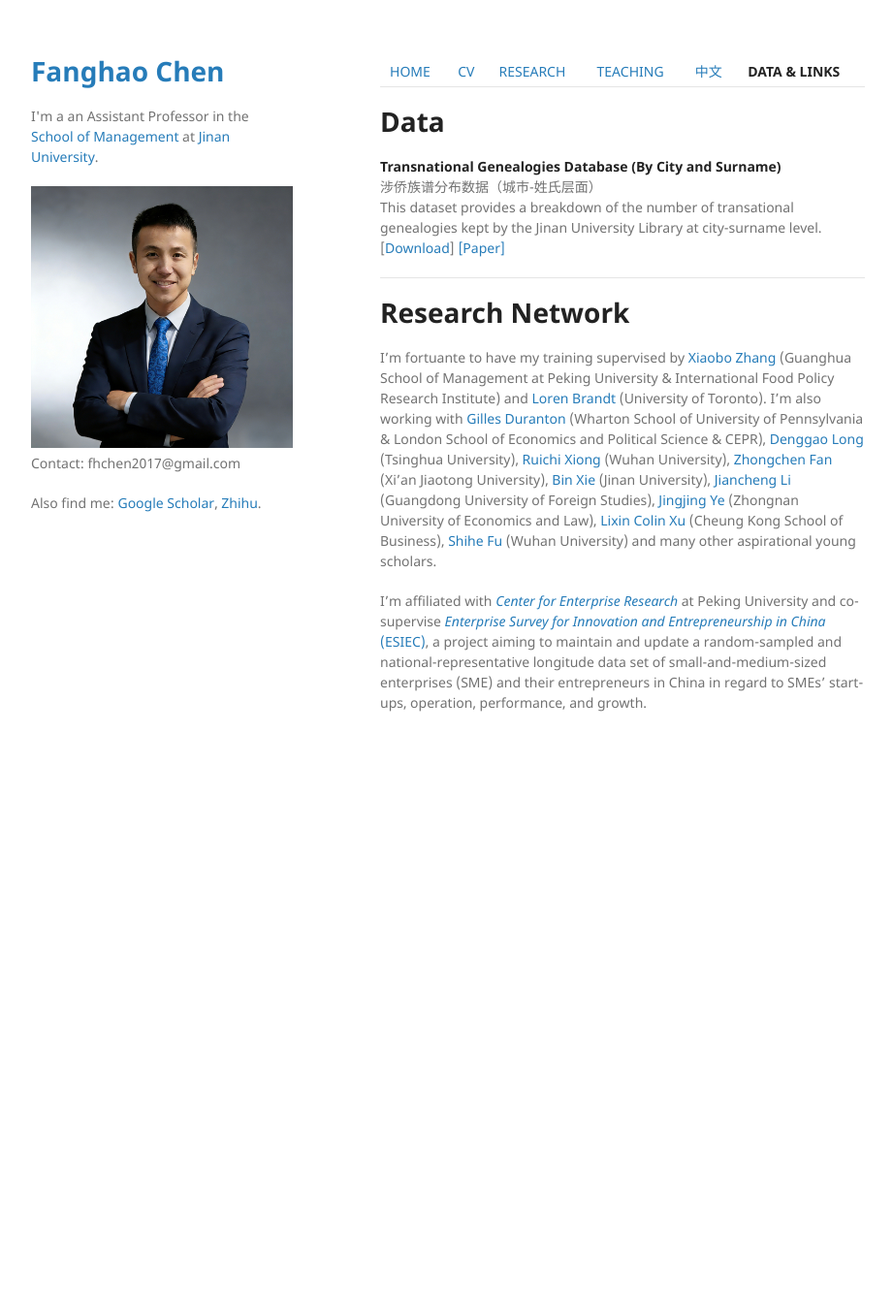
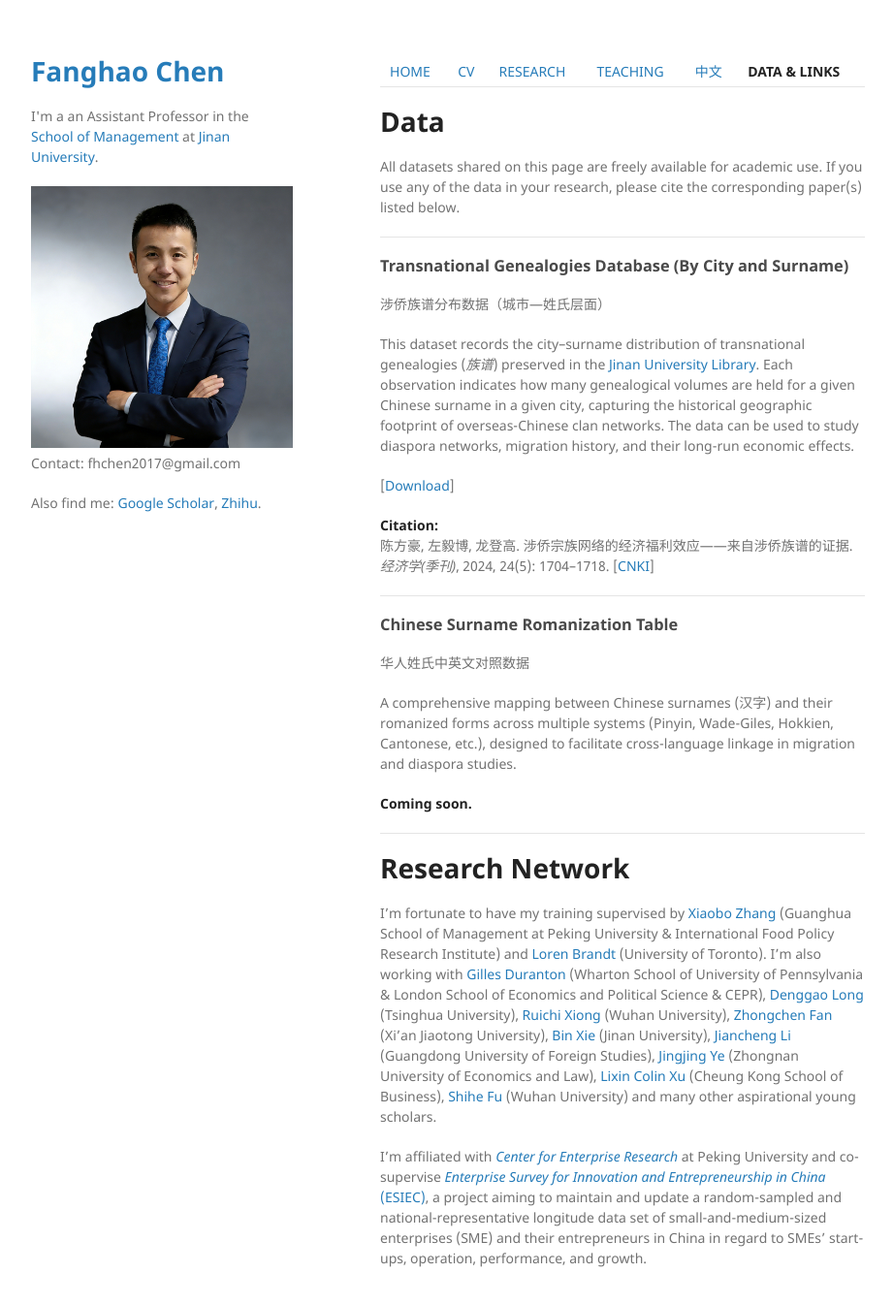
Before and after one commit to FanghaoChen/homepage, a Jekyll site: the page built from links.md, in a window 1280 px wide and 1378 px high. Shown: the top 1346 px of the window at 97% size, without its empty margins (178-1099 px from the left). Built offline with Jekyll 4.4.1, drawn with Linux system fonts in a browser that asks for light colours; our own code applies the rules of GitHub Pages for plain Markdown files.

Commit message:
refactor: polish Data section, add usage terms, surname romanization placeholder

```diff
--- a/links.md
+++ b/links.md
@@ -2,15 +2,34 @@
 
 # Data #
 
-**Transnational Genealogies Database (By City and Surname)** <br/>
-涉侨族谱分布数据（城市-姓氏层面）<br/>
-This dataset provides a breakdown of the number of transational genealogies kept by the Jinan University Library at city-surname level. <br/>
-[[Download](./assets/涉侨族谱分布241028.rar)]  [[Paper]](https://kns.cnki.net/kcms2/article/abstract?v=SY7jeTtuViJMznkgQ-EjaEMYuwccDQ8i1CVYb2JTAUldz2cGn8CmQKWtVXavF4tnpT0oY2Pe0xbDO3PRhPydu7rD4TcL5Fd1ffzXCK2k8c_dDrVUi6cm14eKUp6NFw6Yh50WArh7ImGAaYW0G_nYpmNQebBDWqZlUXZUybbL00i91mKjBBzHfrOHjOoNM480&uniplatform=NZKPT&language=CHS)
+All datasets shared on this page are freely available for academic use. If you use any of the data in your research, please cite the corresponding paper(s) listed below.
+{: .notice}
+
+---
+
+### Transnational Genealogies Database (By City and Surname) ###
+涉侨族谱分布数据（城市—姓氏层面）
+
+This dataset records the city–surname distribution of transnational genealogies (_族谱_) preserved in the [Jinan University Library](https://lib.jnu.edu.cn/). Each observation indicates how many genealogical volumes are held for a given Chinese surname in a given city, capturing the historical geographic footprint of overseas-Chinese clan networks. The data can be used to study diaspora networks, migration history, and their long-run economic effects.
+
+[[Download](./assets/涉侨族谱分布241028.rar)]
+
+**Citation:** <br/>
+陈方豪, 左毅博, 龙登高. 涉侨宗族网络的经济福利效应——来自涉侨族谱的证据. _经济学(季刊)_, 2024, 24(5): 1704–1718. [[CNKI](https://kns.cnki.net/kcms2/article/abstract?v=SY7jeTtuViJMznkgQ-EjaEMYuwccDQ8i1CVYb2JTAUldz2cGn8CmQKWtVXavF4tnpT0oY2Pe0xbDO3PRhPydu7rD4TcL5Fd1ffzXCK2k8c_dDrVUi6cm14eKUp6NFw6Yh50WArh7ImGAaYW0G_nYpmNQebBDWqZlUXZUybbL00i91mKjBBzHfrOHjOoNM480&uniplatform=NZKPT&language=CHS)]
+
+---
+
+### Chinese Surname Romanization Table ###
+华人姓氏中英文对照数据
+
+A comprehensive mapping between Chinese surnames (汉字) and their romanized forms across multiple systems (Pinyin, Wade-Giles, Hokkien, Cantonese, etc.), designed to facilitate cross-language linkage in migration and diaspora studies.
+
+**Coming soon.**
 
 ---
 
 # Research Network #
 
-I'm fortuante to have my training supervised by [Xiaobo Zhang](https://www.gsm.pku.edu.cn/jsjjxq.jsp?urltype=tree.TreeTempUrl&wbtreeid=1141&user_id=x.zhang) (Guanghua School of Management at Peking University & International Food Policy Research Institute) and [Loren Brandt](https://brandt.economics.utoronto.ca/) (University of Toronto). I'm also working with [Gilles Duranton](http://real-faculty.wharton.upenn.edu/duranton/) (Wharton School of University of Pennsylvania & London School of Economics and Political Science & CEPR), [Denggao Long](https://www.tioe.tsinghua.edu.cn/info/1179/1308.htm) (Tsinghua University), [Ruichi Xiong](https://www.ruichixiong.com/) (Wuhan University), [Zhongchen Fan](http://sef.xjtu.edu.cn/info/1086/18778.htm) (Xi'an Jiaotong University), [Bin Xie](http://binxie.weebly.com/) (Jinan University), [Jiancheng Li](https://jingmao.gdufs.edu.cn/info/2380/11238.htm) (Guangdong University of Foreign Studies), [Jingjing Ye](https://csxy.zuel.edu.cn/2022/0903/c7501a305013/pagem.htm) (Zhongnan University of Economics and Law), [Lixin Colin Xu](https://english.ckgsb.edu.cn/faculty/lixin-colin-xu/) (Cheung Kong School of Business), [Shihe Fu](https://ems.whu.edu.cn/info/1680/215401.htm) (Wuhan University) and many other aspirational young scholars.
+I'm fortunate to have my training supervised by [Xiaobo Zhang](https://www.gsm.pku.edu.cn/jsjjxq.jsp?urltype=tree.TreeTempUrl&wbtreeid=1141&user_id=x.zhang) (Guanghua School of Management at Peking University & International Food Policy Research Institute) and [Loren Brandt](https://brandt.economics.utoronto.ca/) (University of Toronto). I'm also working with [Gilles Duranton](http://real-faculty.wharton.upenn.edu/duranton/) (Wharton School of University of Pennsylvania & London School of Economics and Political Science & CEPR), [Denggao Long](https://www.tioe.tsinghua.edu.cn/info/1179/1308.htm) (Tsinghua University), [Ruichi Xiong](https://www.ruichixiong.com/) (Wuhan University), [Zhongchen Fan](http://sef.xjtu.edu.cn/info/1086/18778.htm) (Xi'an Jiaotong University), [Bin Xie](http://binxie.weebly.com/) (Jinan University), [Jiancheng Li](https://jingmao.gdufs.edu.cn/info/2380/11238.htm) (Guangdong University of Foreign Studies), [Jingjing Ye](https://csxy.zuel.edu.cn/2022/0903/c7501a305013/pagem.htm) (Zhongnan University of Economics and Law), [Lixin Colin Xu](https://english.ckgsb.edu.cn/faculty/lixin-colin-xu/) (Cheung Kong School of Business), [Shihe Fu](https://ems.whu.edu.cn/info/1680/215401.htm) (Wuhan University) and many other aspirational young scholars.
 
-I'm affiliated with [_Center for Enterprise Research_](https://cer.gsm.pku.edu.cn/) at Peking University and co-supervise [_Enterprise Survey for Innovation and Entrepreneurship in China_ (ESIEC)](https://opendata.pku.edu.cn/dataset.xhtml?persistentId=doi:10.18170/DVN/DLBWAK&language=en), a project aiming to maintain and update a random-sampled and national-representative longitude data set of small-and-medium-sized enterprises (SME) and their entrepreneurs in China in regard to SMEs’ start-ups, operation, performance, and growth.
+I'm affiliated with [_Center for Enterprise Research_](https://cer.gsm.pku.edu.cn/) at Peking University and co-supervise [_Enterprise Survey for Innovation and Entrepreneurship in China_ (ESIEC)](https://opendata.pku.edu.cn/dataset.xhtml?persistentId=doi:10.18170/DVN/DLBWAK&language=en), a project aiming to maintain and update a random-sampled and national-representative longitude data set of small-and-medium-sized enterprises (SME) and their entrepreneurs in China in regard to SMEs' start-ups, operation, performance, and growth.
```
